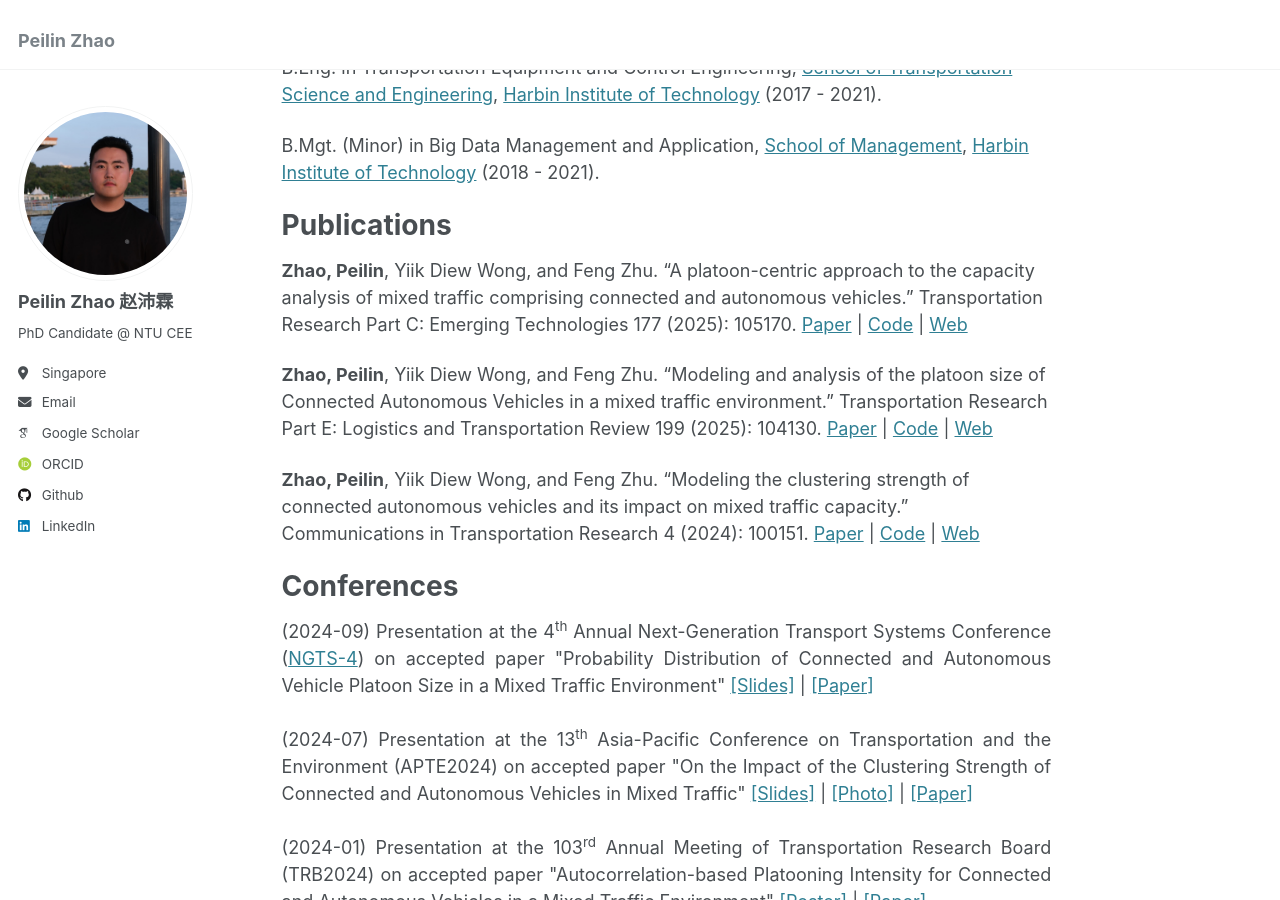
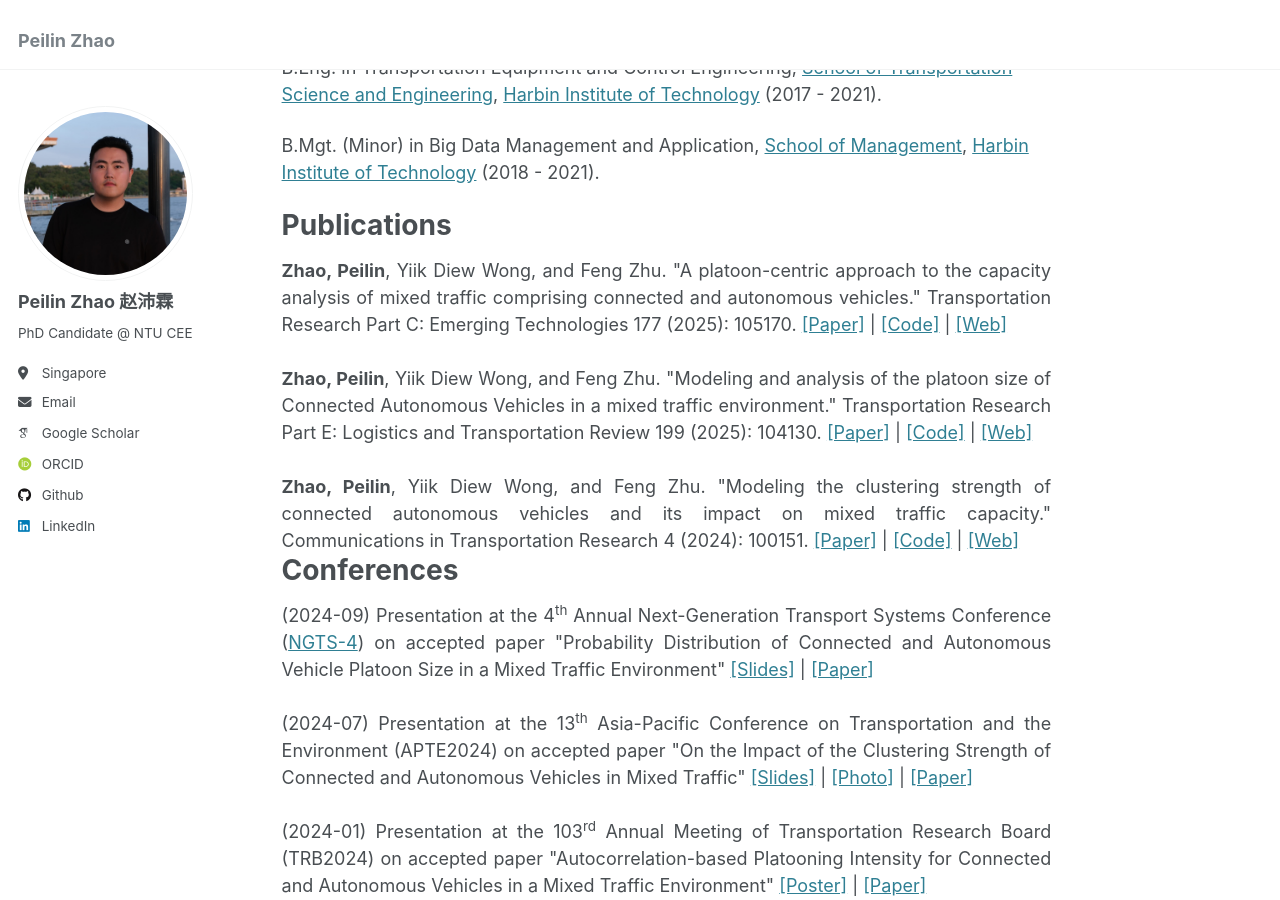
Before and after one commit to Jerry-zpl/Jerry-zpl.github.io, a Jekyll site: the page built from _pages/about.md, in a window 1280 px wide and 900 px high, scrolled down 580 px. Built offline with Jekyll 4.4.1, drawn with Linux system fonts in a browser that asks for light colours; some web fonts are replaced.

Commit message:
Update about.md

```diff
--- a/_pages/about.md
+++ b/_pages/about.md
@@ -25,11 +25,20 @@ B.Mgt. (Minor) in Big Data Management and Application, [School of Management](ht
 
 Publications
 ======
-**Zhao, Peilin**, Yiik Diew Wong, and Feng Zhu. "A platoon-centric approach to the capacity analysis of mixed traffic comprising connected and autonomous vehicles." Transportation Research Part C: Emerging Technologies 177 (2025): 105170. [Paper](https://doi.org/10.1016/j.trc.2025.105170) \| [Code](https://github.com/Jerry-zpl/Platoon-Centric-Capacity-Analysis) \| [Web](https://jerry-zpl.github.io/publication/2025-TRC-105170)
 
-**Zhao, Peilin**, Yiik Diew Wong, and Feng Zhu. "Modeling and analysis of the platoon size of Connected Autonomous Vehicles in a mixed traffic environment." Transportation Research Part E: Logistics and Transportation Review 199 (2025): 104130. [Paper](https://doi.org/10.1016/j.tre.2025.104130) \| [Code](https://github.com/Jerry-zpl/Platoon-Size) \| [Web](https://jerry-zpl.github.io/publication/2025-TRE-104130)
+<div style="text-align: justify;">
 
-**Zhao, Peilin**, Yiik Diew Wong, and Feng Zhu. "Modeling the clustering strength of connected autonomous vehicles and its impact on mixed traffic capacity." Communications in Transportation Research 4 (2024): 100151. [Paper](https://doi.org/10.1016/j.commtr.2024.100151) \| [Code](https://github.com/Jerry-zpl/API) \| [Web](https://jerry-zpl.github.io/publication/2024-COMMTR-100151)
+<b>Zhao, Peilin</b>, Yiik Diew Wong, and Feng Zhu. "A platoon-centric approach to the capacity analysis of mixed traffic comprising connected and autonomous vehicles." Transportation Research Part C: Emerging Technologies 177 (2025): 105170. <a href="https://doi.org/10.1016/j.trc.2025.105170">[Paper]</a> | <a href="https://github.com/Jerry-zpl/Platoon-Centric-Capacity-Analysis">[Code]</a> | <a href="https://jerry-zpl.github.io/publication/2025-TRC-105170">[Web]</a>
+
+<br><br>
+
+<b>Zhao, Peilin</b>, Yiik Diew Wong, and Feng Zhu. "Modeling and analysis of the platoon size of Connected Autonomous Vehicles in a mixed traffic environment." Transportation Research Part E: Logistics and Transportation Review 199 (2025): 104130. <a href="https://doi.org/10.1016/j.tre.2025.104130">[Paper]</a> | <a href="https://github.com/Jerry-zpl/Platoon-Size">[Code]</a> | <a href="https://jerry-zpl.github.io/publication/2025-TRE-104130">[Web]</a>
+
+<br><br>
+
+<b>Zhao, Peilin</b>, Yiik Diew Wong, and Feng Zhu. "Modeling the clustering strength of connected autonomous vehicles and its impact on mixed traffic capacity." Communications in Transportation Research 4 (2024): 100151. <a href="https://doi.org/10.1016/j.commtr.2024.100151">[Paper]</a> | <a href="https://github.com/Jerry-zpl/API">[Code]</a> | <a href="https://jerry-zpl.github.io/publication/2024-COMMTR-100151">[Web]</a>
+
+</div>
 
 Conferences
 ======
```
